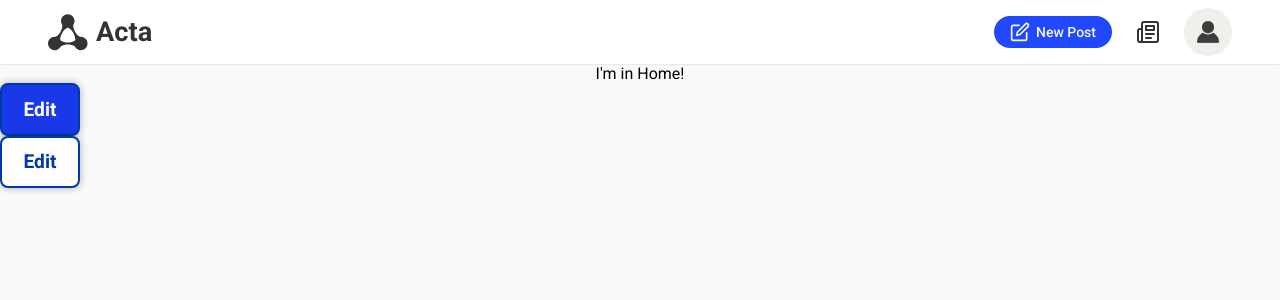
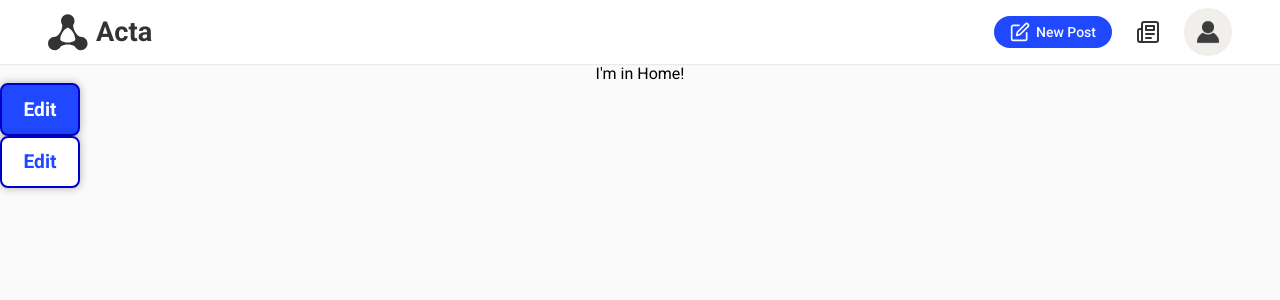
Before and after one commit to Luzefiru/Acta, a React (Create React App) app: page / in a window 1280 px wide. Shown: the top 300 px of the page. Built offline with nearby package versions, Linux system fonts and the light colour scheme.

Commit message:
style: refactor component

```diff
--- a/src/components/ui/ContainedButton.css
+++ b/src/components/ui/ContainedButton.css
@@ -2,15 +2,15 @@
     padding: .8rem;
     width: 5rem;
     border-radius: 8px;
-    background-color: rgb(25, 56, 232);
+    background-color: var(--primary);
     color: white;
     font-size: 1.2rem;
     font-weight: bold;
     box-shadow: 0 0 8px rgba(0, 0, 0, 0.3);
-    border: 2px solid rgb(1, 58, 164);
+    border: 2px solid var(--primary-alt);
 }
 
 .containedButton:hover {
     cursor: pointer;
-    background-color: rgb(16, 46, 216);
+    background-color: var(--primary-alt);
 }
--- a/src/components/ui/ContainedButton.jsx
+++ b/src/components/ui/ContainedButton.jsx
@@ -1,7 +1,7 @@
-import "./ContainedButton.css"
+import "./ContainedButton.css";
 
-function ContainedButton() {
-    return <div className="containedButton">Edit</div>;
+function ContainedButton(props) {
+  return <div className="containedButton">Edit</div>;
 }
 
 export default ContainedButton;
--- a/src/components/ui/GhostButton.css
+++ b/src/components/ui/GhostButton.css
@@ -3,11 +3,11 @@
     width: 5rem;
     border-radius: 8px;
     background-color: white;
-    color: rgb(1, 58, 164);
+    color: var(--primary);
     font-size: 1.2rem;
     font-weight: bold;
     box-shadow: 0 0 8px rgba(0, 0, 0, 0.3);
-    border: 2px solid rgb(1, 58, 164);
+    border: 2px solid var(--primary-alt);
 }
 
 .ghostButton:hover {
--- a/src/components/ui/GhostButton.jsx
+++ b/src/components/ui/GhostButton.jsx
@@ -1,7 +1,7 @@
-import "./GhostButton.css"
+import "./GhostButton.css";
 
 function GhostButton() {
-    return <div className="ghostButton">Edit</div>;
+  return <div className="ghostButton">Edit</div>;
 }
 
 export default GhostButton;
```
Also changed, not shown: src/pages/Home/Home.jsx (+8 -1 lines).
